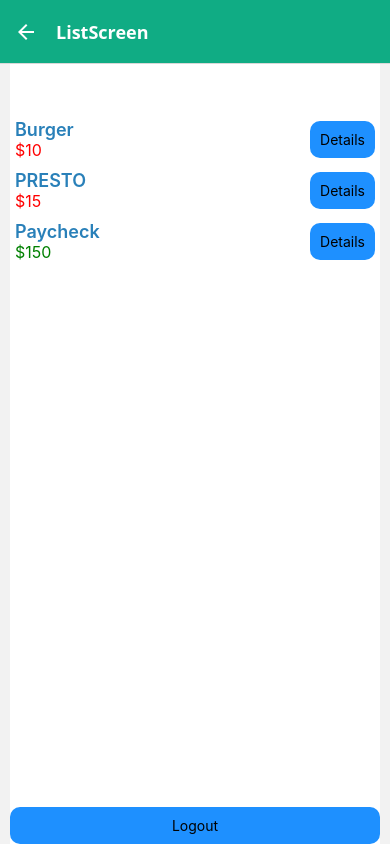
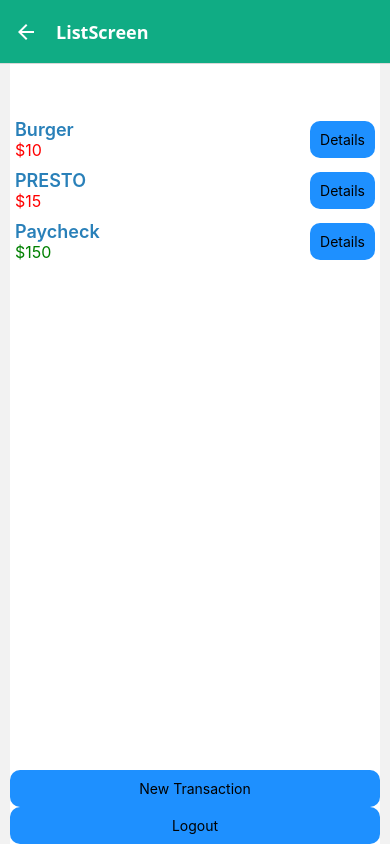
Before and after one commit to Obspogon/ALI_T1, a React Native app: screen /ListScreen in a window 390 px wide. Built offline with nearby package versions, Linux system fonts and the light colour scheme.

Commit message:
add new transaction screen

```diff
--- a/App.js
+++ b/App.js
@@ -3,6 +3,7 @@ import { NavigationContainer } from "@react-navigation/native";
 import LoginScreen from "./LoginScreen";
 import ListScreen from "./ListScreen";
 import DetailScreen from "./DetailScreen";
+import NewScreen from "./NewScreen";
 
 const Stack = createNativeStackNavigator();
 
@@ -20,6 +21,7 @@ export default function App() {
 					<Stack.Screen component={LoginScreen} name="LoginScreen" />
 					<Stack.Screen component={ListScreen} name="ListScreen" />
 					<Stack.Screen component={DetailScreen} name="DetailScreen" />
+					<Stack.Screen component={NewScreen} name="NewScreen" />
 				</Stack.Group>
 			</Stack.Navigator>
 		</NavigationContainer>
--- a/ListScreen.js
+++ b/ListScreen.js
@@ -54,6 +54,14 @@ const ListScreen = ({ navigation, route }) => {
 			<Pressable
 				style={({ pressed }) => [styles.button, { backgroundColor: pressed ? "lightblue" : "dodgerblue" }]}
 				onPress={() => {
+					navigation.navigate("NewScreen");
+				}}
+			>
+				<Text style={styles.buttonText}>New Transaction</Text>
+			</Pressable>
+			<Pressable
+				style={({ pressed }) => [styles.button, { backgroundColor: pressed ? "lightblue" : "dodgerblue" }]}
+				onPress={() => {
 					navigation.navigate("LoginScreen");
 				}}
 			>
--- /dev/null
+++ b/NewScreen.js
@@ -0,0 +1,89 @@
+import { StyleSheet, Text, View, TextInput, Pressable } from "react-native";
+import { useState } from "react";
+import CheckBox from "expo-checkbox";
+
+const NewScreen = ({ navigation, route }) => {
+	const [name, setName] = useState("");
+	const [amount, setAmount] = useState(0);
+	const [location, setLocation] = useState("");
+	const [date, setDate] = useState("");
+	const [expense, setExpense] = useState(true);
+	const [category, setCategory] = useState("");
+
+	return (
+		<View style={styles.container}>
+			<View style={styles.inputContainer}>
+				<Text style={styles.inputLabel}>Name</Text>
+				<TextInput style={styles.inputStyle} value={name} placeholder="Name" onChangeText={setName} keyboardType="default"></TextInput>
+			</View>
+			<View style={styles.inputContainer}>
+				<Text style={styles.inputLabel}>Amount</Text>
+				<TextInput style={styles.inputStyle} value={amount} placeholder="$0.00" onChangeText={setAmount} keyboardType="decimal-pad"></TextInput>
+			</View>
+			<View style={styles.inputContainer}>
+				<CheckBox value={expense} onValueChange={setExpense} />
+				<Text style={styles.inputLabel}>Expense?</Text>
+			</View>
+			<View style={styles.inputContainer}>
+				<Text style={styles.inputLabel}>Location</Text>
+				<TextInput style={styles.inputStyle} value={location} placeholder="Location" onChangeText={setLocation} keyboardType="default"></TextInput>
+			</View>
+			<View style={styles.inputContainer}>
+				<Text style={styles.inputLabel}>Date</Text>
+				<TextInput style={styles.inputStyle} value={date} placeholder="Date" onChangeText={setDate} keyboardType="default"></TextInput>
+			</View>
+			<View style={styles.inputContainer}>
+				<Text style={styles.inputLabel}>Category</Text>
+				<TextInput style={styles.inputStyle} value={category} placeholder="Category" onChangeText={setCategory} keyboardType="default"></TextInput>
+			</View>
+			<Pressable
+				style={({ pressed }) => [styles.button, { backgroundColor: pressed ? "lightblue" : "dodgerblue" }]}
+				onPress={() => {
+					alert("Add.");
+				}}
+			>
+				<Text style={styles.buttonText}>Add Transaction</Text>
+			</Pressable>
+		</View>
+	);
+};
+
+const styles = StyleSheet.create({
+	container: {
+		flex: 1,
+		backgroundColor: "#fff",
+		justifyContent: "flex-start",
+		alignItems: "center",
+		paddingTop: 10,
+		marginHorizontal: 10,
+	},
+	inputContainer: {
+		flexDirection: "column",
+		width: "100%",
+		paddingVertical: 10,
+	},
+	inputLabel: {
+		fontSize: 15,
+		padding: 5,
+	},
+	inputStyle: {
+		fontSize: 20,
+		borderColor: "dodgerblue",
+		borderWidth: 2,
+		padding: 5,
+		height: 50,
+		width: "95%",
+		borderRadius: 5,
+	},
+	button: {
+		backgroundColor: "dodgerblue",
+		padding: 10,
+		alignItems: "center",
+		alignSelf: "center",
+		width: "100%",
+		borderRadius: 10,
+	},
+	textStyle: { fontSize: 16 },
+});
+
+export default NewScreen;
--- a/package.json
+++ b/package.json
@@ -12,6 +12,7 @@
     "@react-navigation/native": "^7.1.11",
     "@react-navigation/native-stack": "^7.3.16",
     "expo": "~53.0.11",
+    "expo-checkbox": "^4.1.4",
     "expo-status-bar": "~2.2.3",
     "react": "19.0.0",
     "react-native": "0.79.3"
```
Also changed, not shown: 1 other file (tests, documents, lock files or other folders).
